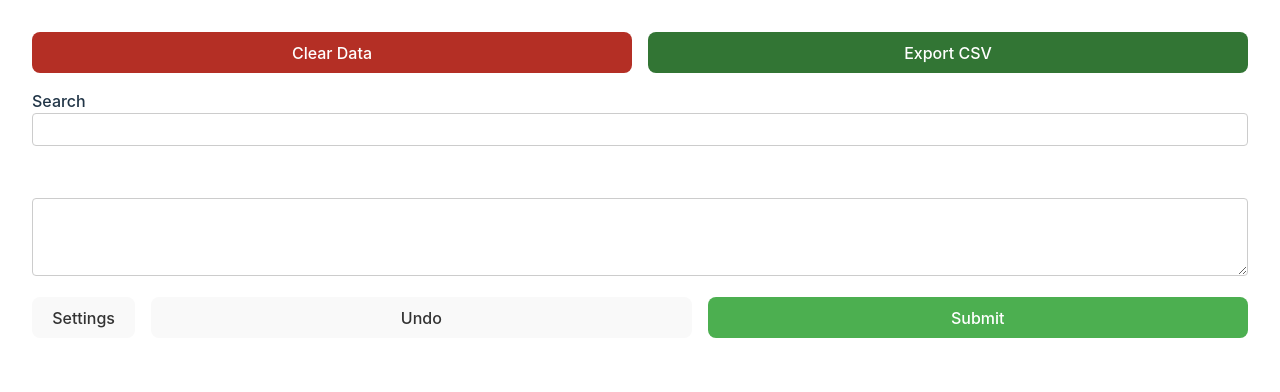
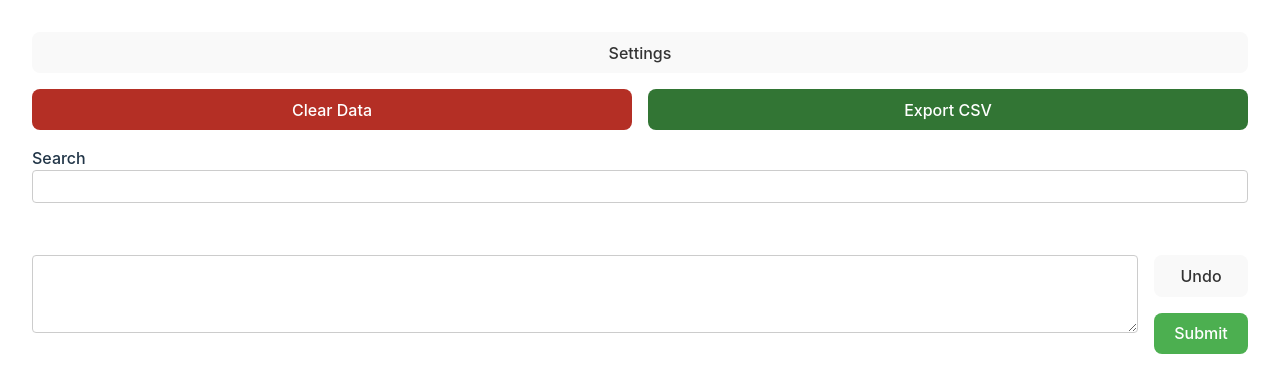
Before and after one commit to dwidge/ai-data-capture, a React (Vite) app: page / in a window 1280 px wide. Shown: the top 392 px of the page. Built offline with nearby package versions, Linux system fonts and the light colour scheme.

Commit message:
Move Submit and Undo buttons to right of chat input

```diff
--- a/src/Chat.tsx
+++ b/src/Chat.tsx
@@ -143,6 +143,13 @@ export const OpenAIChat: React.FC = () => {
 
   return (
     <div className="main-container">
+      <button
+        onClick={toggleSettings}
+        className="expander-button"
+        style={{ flex: 0 }}
+      >
+        Settings
+      </button>
       <CSVTable
         cumulativeCSV={cumulativeCSV}
         setCumulativeCSV={setCumulativeCSV}
@@ -154,8 +161,16 @@ export const OpenAIChat: React.FC = () => {
         highlightedRows={highlightedRows}
       />
       <div className="user-input-container">
-        <div className="input-group">
-          <label>
+        <div
+          className="input-group"
+          style={{
+            display: "flex",
+            flexDirection: "row",
+            alignItems: "flex-start",
+            gap: "1em",
+          }}
+        >
+          <label style={{ flexGrow: 1 }}>
             <textarea
               ref={textareaRef}
               value={userPrompt || ""}
@@ -166,15 +181,13 @@ export const OpenAIChat: React.FC = () => {
               onFocus={handleTextareaFocus}
             />
           </label>
-        </div>
-        <div className="csv-table-buttons">
-          <button
-            onClick={toggleSettings}
-            className="expander-button"
-            style={{ flex: 0 }}
+          <div
+            className="csv-table-buttons"
+            style={{
+              display: "flex",
+              flexDirection: "column",
+            }}
           >
-            Settings
-          </button>
             <button
               onClick={deleteHighlightedRows}
               className={highlightedRows.length > 0 ? "undo-button" : ""}
@@ -208,6 +221,7 @@ export const OpenAIChat: React.FC = () => {
           </>
         )}
       </div>
+    </div>
   );
 };
 
```
Lines whose indentation alone changed are shown as unchanged.
